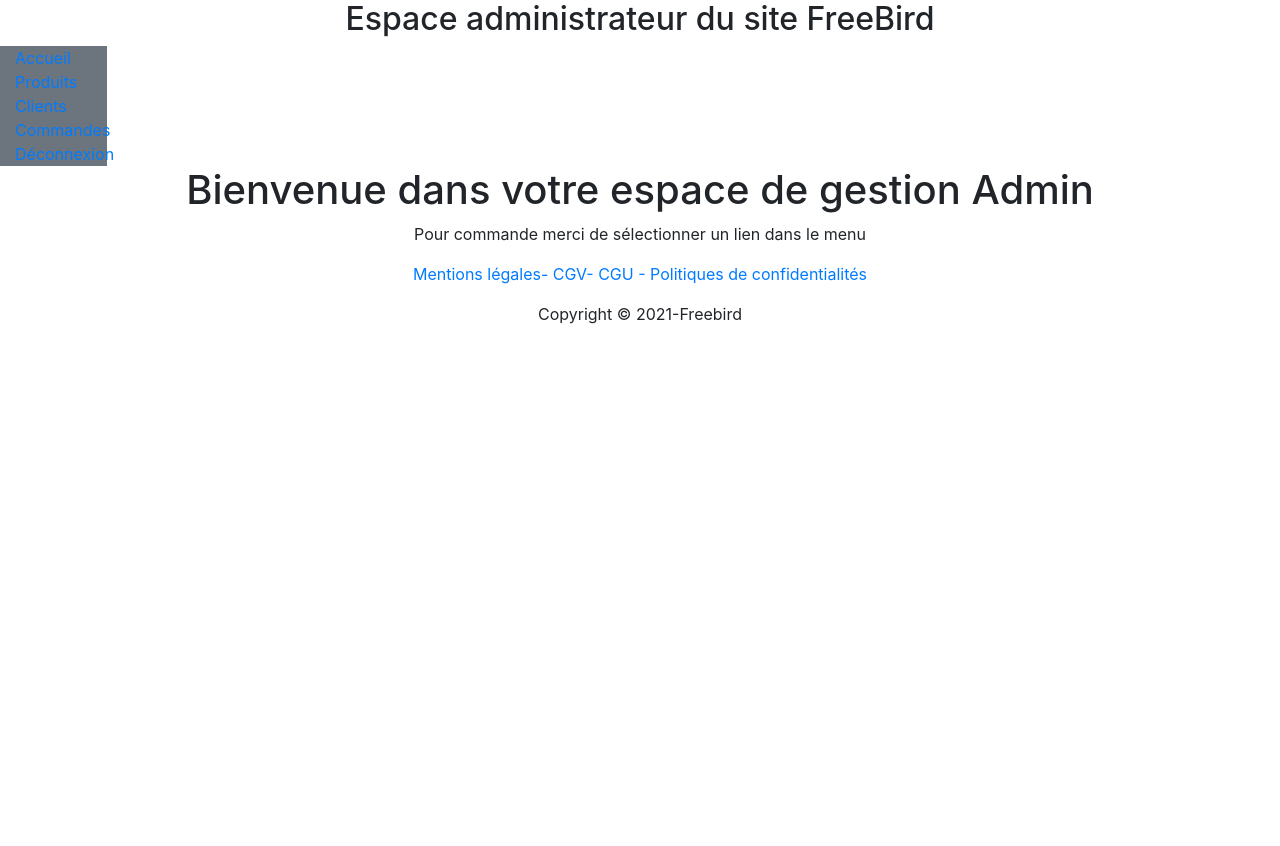
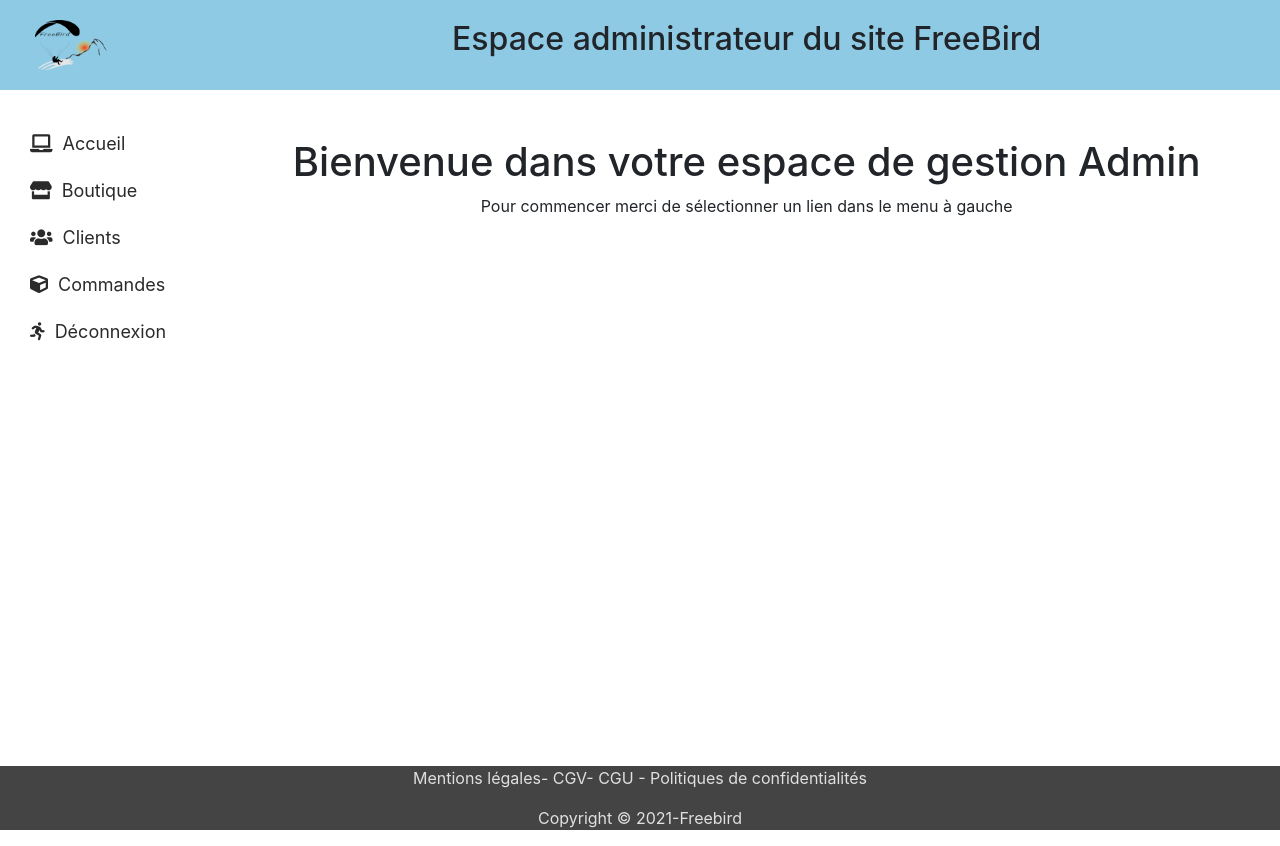
Before and after one commit to llorca93/freebird, a Symfony app: template templates/admin/index.html.twig in a window 1280 px wide. Before the commit the page ends 324 px from the top, so only its background shows below. Run offline with Twig, Linux system fonts and the light colour scheme; the template is opened without the code that fills it, so the values that code supplies are empty; some libraries are stand-ins or nearby versions.

Commit message:
sab_basAdmin_navbar_header_footer_css

```diff
--- a/public/css/styleAdmin.css
+++ b/public/css/styleAdmin.css
@@ -0,0 +1,75 @@
+/* *******************************RESET ***************************  */
+
+* {
+    margin: 0;
+    padding: 0;
+    list-style-type: none;
+    text-decoration: none;
+
+}
+
+
+  /*************************** GLOBAL ********************* */
+  :root{
+      --color-black: #2a2a2a;
+      --color-grey: #dbdbdb;
+      --color-blue: #8ecae4;
+  }
+
+
+  /* ************************HEADER ************************ */
+header{
+    background-color: var(--color-blue);
+    padding: 20px;
+
+}
+
+header img{
+    height: 50px ;
+    padding: 0 20px;
+}
+
+  /* ********************   NAV *********************************** */
+
+nav {
+    height: calc(100vh - 78px - 46px);
+}
+
+nav ul{
+    margin-top: 40px;
+}
+nav ul li{
+    color: var(--color-black);
+    font-size: 18px;
+    margin: 20px 0;
+
+}
+nav ul li a{
+    display: inline-block;
+    width: 100%;
+    padding: 0 15px;
+    color: var(--color-black);
+
+}
+
+nav ul li a:hover{
+    text-decoration: none;
+    color: black;
+    font-weight: 600;
+    background-color: var(--color-grey);
+}
+
+i{
+ margin-right:10px;
+}
+
+/* ****************** FOOTER ****************************/
+footer{
+  background-color: #444444;
+  color: rgba(245, 245, 245, 0.884);;
+}
+
+footer a{
+    color: rgba(245, 245, 245, 0.884);;
+
+}
--- a/templates/admin/index.html.twig
+++ b/templates/admin/index.html.twig
@@ -5,6 +5,6 @@
 {% block body %}
     <div class="text-center">
         <h1> Bienvenue dans votre espace de gestion Admin</h1>
-        <p>Pour commande merci de sélectionner un lien dans le menu</p>
+        <p>Pour commencer merci de sélectionner un lien dans le menu à gauche</p>
     </div>
 {% endblock %}
--- a/templates/baseAdmin.html.twig
+++ b/templates/baseAdmin.html.twig
@@ -13,22 +13,30 @@
    </head>
 
    <body>
-        <header class="container-fluid text-center">
-            <h2>Espace administrateur du site FreeBird </h2>
+        <header class="container-fluid">
+            <div class="row">
+            <div class="col-2">
+                <img src="{{ asset('images/logo/logo.png')}}" alt="">
+            </div>
+            <h2 class="col-10 text-center">Espace administrateur du site FreeBird </h2></div>
         </header>
 
         <main class="container-fluid">
             <div class="row">
-                <nav class="col-1 bg-secondary">
+                <nav class="col-2">
+                    <ul>
+                       <li ><a href="{{ path('admin')}}"><i class="fas fa-laptop"></i>Accueil</a></li>
+                       <li> <a href="#"><i class="fas fa-store"></i>Boutique</a></li>
+                       <li><a href="#"><i class="fas fa-users"></i>Clients</a></li>
+                       <li><a href="#"> <i class="fas fa-cube"></i>Commandes</a></li>
+                       <li><a href="#"><i class="fas fa-running"></i>Déconnexion</a></li>
+                    </ul>
+                </nav>
+                <div class="col-10 p-5">
+                   {% block body %}{% endblock %}
+                </div>
+            </div>
 
-                    <a href="#">Accueil</a>
-                    <a href="#">Produits</a>
-                    <a href="#">Clients</a>
-                    <a href="#"> Commandes</a>
-                    <a href="#">Déconnexion</a>
-                </nav>
-            </div>
-            {% block body %}{% endblock %}
         </main>
 
         <footer>
```
Also changed, not shown: public/images/logo/logo.png (added).
